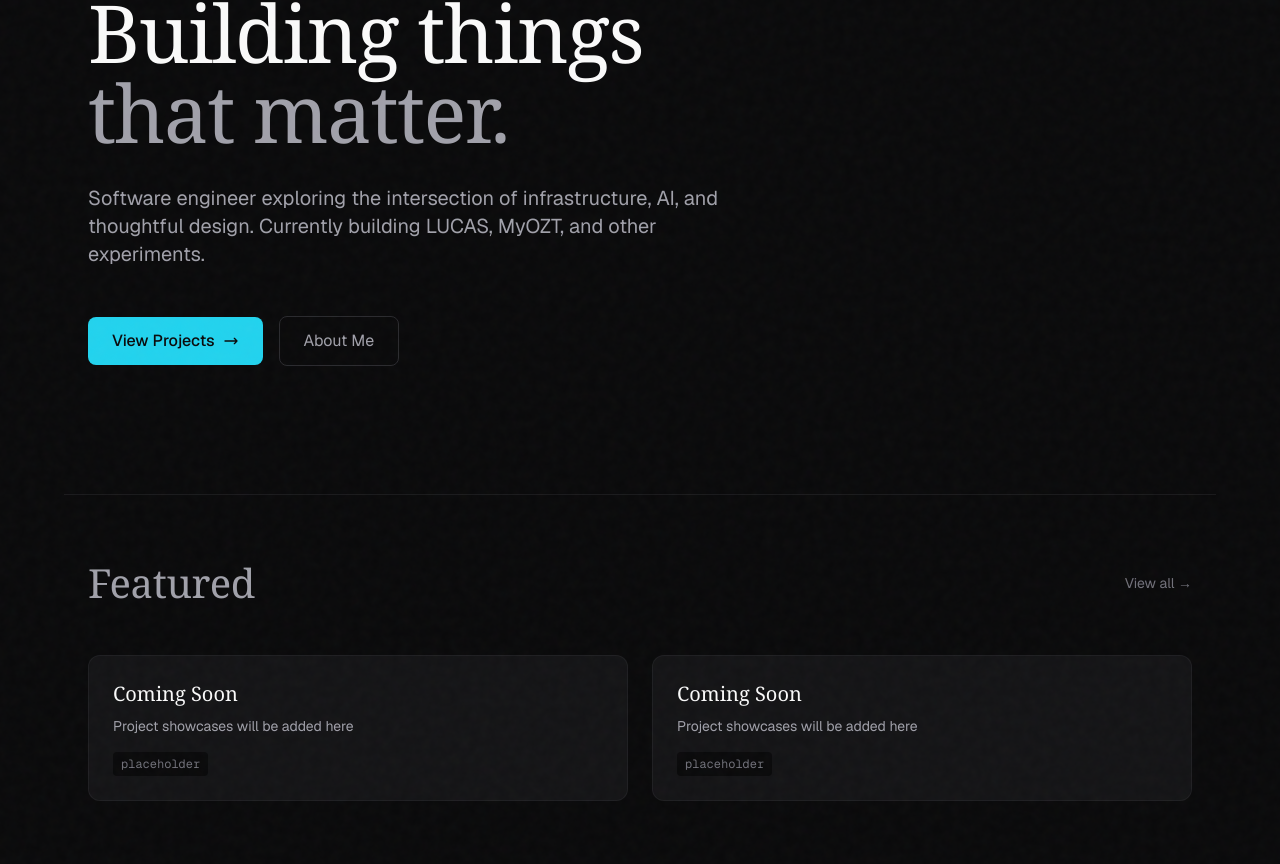
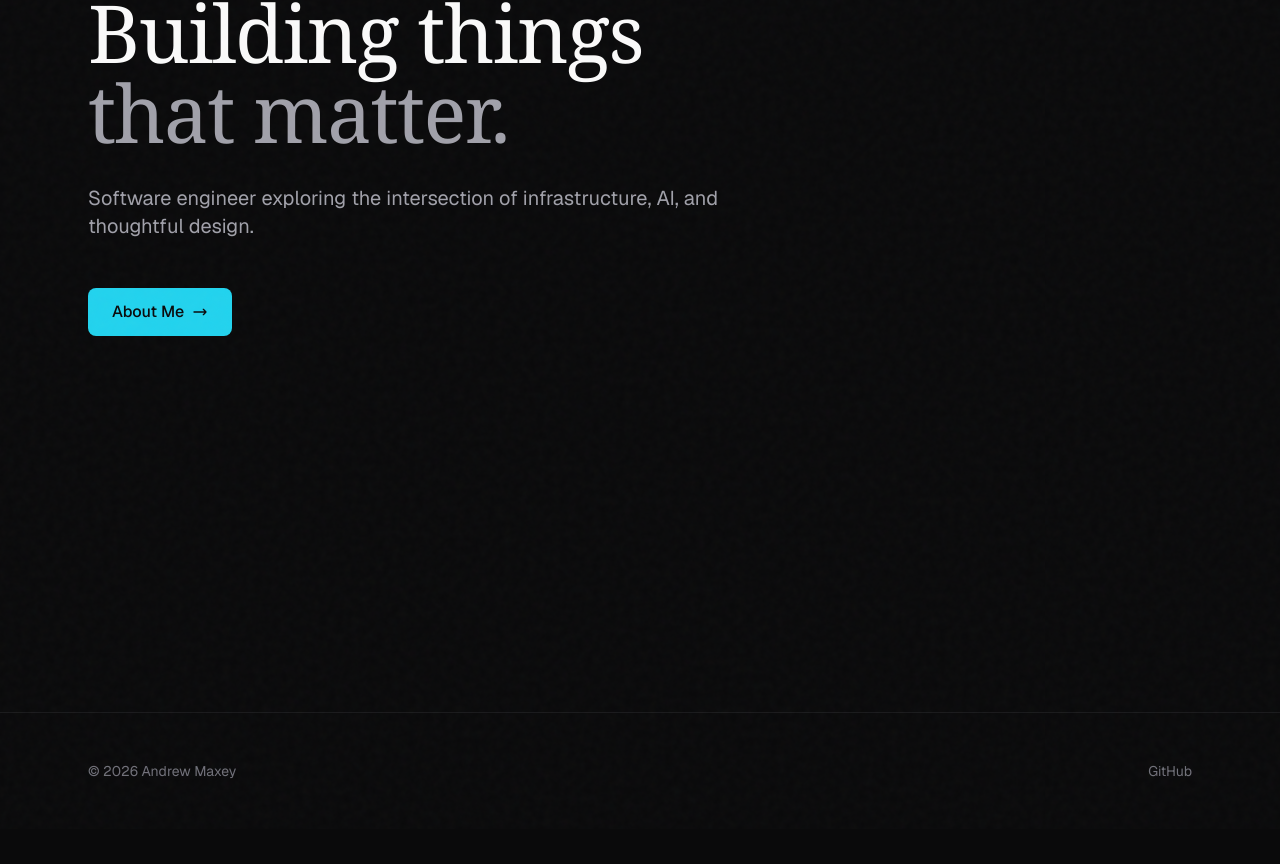
Before and after one commit to admaxey/andrewmaxey-com, a Next.js app: page / in a window 1280 px wide. Shown: the part 216-1080 px from the top of the page. After the commit the page ends 1045 px from the top, so only its background shows below. Built offline with nearby package versions, Linux system fonts and the light colour scheme.

Commit message:
Remove project references from site

```diff
--- a/src/app/layout.tsx
+++ b/src/app/layout.tsx
@@ -27,7 +27,6 @@ function Nav() {
       <div className="mx-auto max-w-6xl px-6 py-4 flex items-center justify-between">
         <a href="/" className="font-display text-xl tracking-tight">Andrew Maxey</a>
         <div className="flex items-center gap-8 text-sm text-text-secondary">
-          <a href="/projects" className="link-hover hover:text-text-primary transition-colors">Projects</a>
           <a href="/demos" className="link-hover hover:text-text-primary transition-colors">Demos</a>
           <a href="/blog" className="link-hover hover:text-text-primary transition-colors">Blog</a>
           <a href="/about" className="link-hover hover:text-text-primary transition-colors">About</a>
--- a/src/app/page.tsx
+++ b/src/app/page.tsx
@@ -9,43 +9,17 @@ export default function Home() {
           </h1>
           <p className="mt-8 text-lg md:text-xl text-text-secondary max-w-2xl opacity-0 animate-slide-up delay-200">
             Software engineer exploring the intersection of infrastructure, AI, and thoughtful design.
-            Currently building LUCAS, MyOZT, and other experiments.
           </p>
           <div className="mt-12 flex items-center gap-4 opacity-0 animate-slide-up delay-300">
-            <a href="/projects" className="inline-flex items-center gap-2 px-6 py-3 bg-accent text-background font-medium rounded-lg hover:bg-accent/90 transition-colors">
-              View Projects
+            <a href="/about" className="inline-flex items-center gap-2 px-6 py-3 bg-accent text-background font-medium rounded-lg hover:bg-accent/90 transition-colors">
+              About Me
               <svg className="w-4 h-4" fill="none" viewBox="0 0 24 24" stroke="currentColor">
                 <path strokeLinecap="round" strokeLinejoin="round" strokeWidth={2} d="M17 8l4 4m0 0l-4 4m4-4H3" />
               </svg>
             </a>
-            <a href="/about" className="inline-flex items-center gap-2 px-6 py-3 border border-border text-text-secondary hover:text-text-primary hover:border-text-muted rounded-lg transition-colors">
-              About Me
-            </a>
           </div>
-        </div>
-      </section>
-      <section className="mx-auto max-w-6xl px-6 py-16 border-t border-border/50">
-        <div className="flex items-center justify-between mb-12">
-          <h2 className="font-display text-display-md text-text-secondary">Featured</h2>
-          <a href="/projects" className="text-sm text-text-muted hover:text-accent transition-colors link-hover">View all →</a>
-        </div>
-        <div className="grid md:grid-cols-2 gap-6">
-          <ProjectCard title="Coming Soon" description="Project showcases will be added here" tags={["placeholder"]} />
-          <ProjectCard title="Coming Soon" description="Project showcases will be added here" tags={["placeholder"]} />
         </div>
       </section>
     </div>
   );
 }
-
-function ProjectCard({ title, description, tags }: { title: string; description: string; tags: string[] }) {
-  return (
-    <div className="group p-6 bg-surface rounded-xl border border-border/50 hover:border-border transition-all hover:bg-surface-elevated">
-      <h3 className="font-display text-xl mb-2 group-hover:text-accent transition-colors">{title}</h3>
-      <p className="text-text-secondary text-sm mb-4">{description}</p>
-      <div className="flex flex-wrap gap-2">
-        {tags.map((tag) => (<span key={tag} className="px-2 py-1 text-xs font-mono text-text-muted bg-background rounded">{tag}</span>))}
-      </div>
-    </div>
-  );
-}
--- a/src/app/projects/page.tsx
+++ /dev/null
@@ -1,15 +0,0 @@
-export default function ProjectsPage() {
-  return (
-    <div className="min-h-screen pt-20">
-      <section className="mx-auto max-w-6xl px-6 py-24">
-        <h1 className="font-display text-display-lg mb-4">Projects</h1>
-        <p className="text-text-secondary text-lg max-w-2xl mb-16">
-          A collection of things I&apos;ve built, from infrastructure experiments to web applications.
-        </p>
-        <div className="py-24 text-center text-text-muted border border-dashed border-border rounded-xl">
-          <p className="font-mono text-sm">Project showcases coming soon</p>
-        </div>
-      </section>
-    </div>
-  );
-}
```
